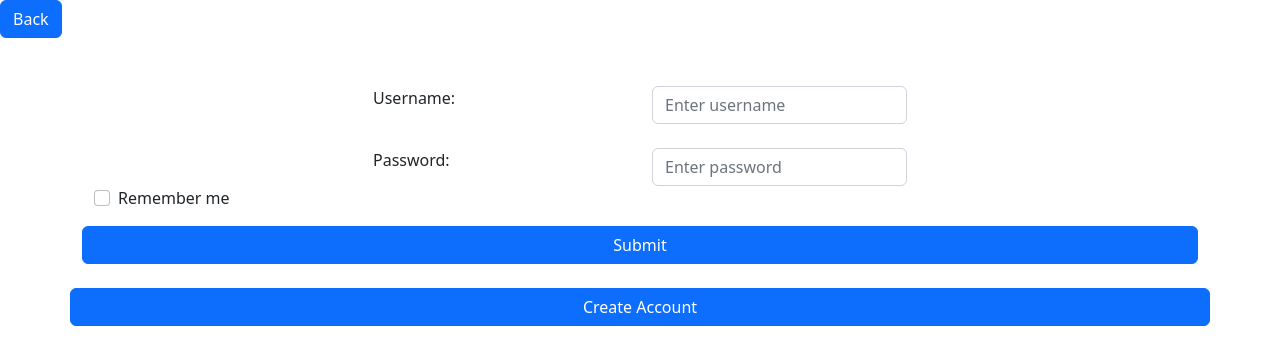
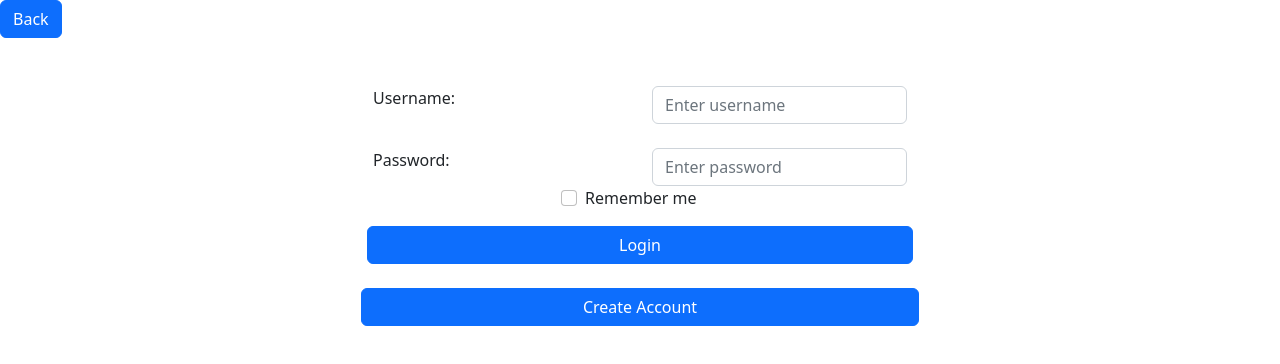
Before and after one commit to wmackin/326-final-gamma, a plain HTML site: page login.html in a window 1280 px wide. Drawn offline with nearby package versions, Linux system fonts and the light colour scheme.

Commit message:
Completed login page

```diff
--- a/login.html
+++ b/login.html
@@ -36,18 +36,18 @@
                     </div>
                     <div class="col"></div>
                 </div>
-                <div class="form-check mb-3 row d-flex justify-content-center">
+                <div class="form-check mb-3 row offset-5">
                     <label class="form-check-label">
                         <input class="form-check-input" type="checkbox" name="remember">Remember me
                     </label>
                 </div>
-                <div class="row d-flex justify-content-center">
-                    <button type="submit" class="btn btn-primary">Submit</button>
+                <div class="row d-flex justify-content-center w-50 mx-auto">
+                    <button type="submit" class="btn btn-primary">Login</button>
                 </div>
                 <br>
             </div>
         </form>
-        <div class="row d-flex justify-content-center">
+        <div class="row d-flex justify-content-center w-50 mx-auto">
             <button type="submit" class="btn btn-primary" class="pt-5">Create Account</button>
         </div>
     </div>
```
